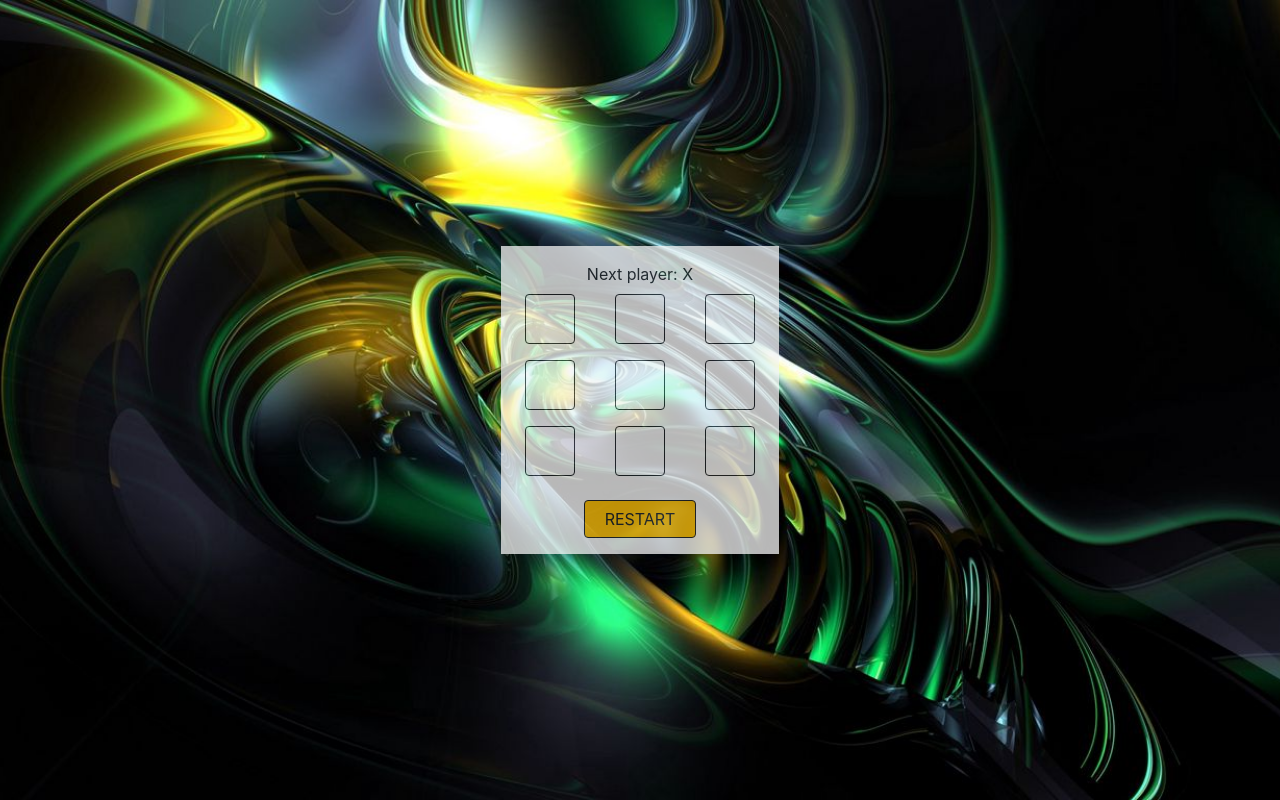
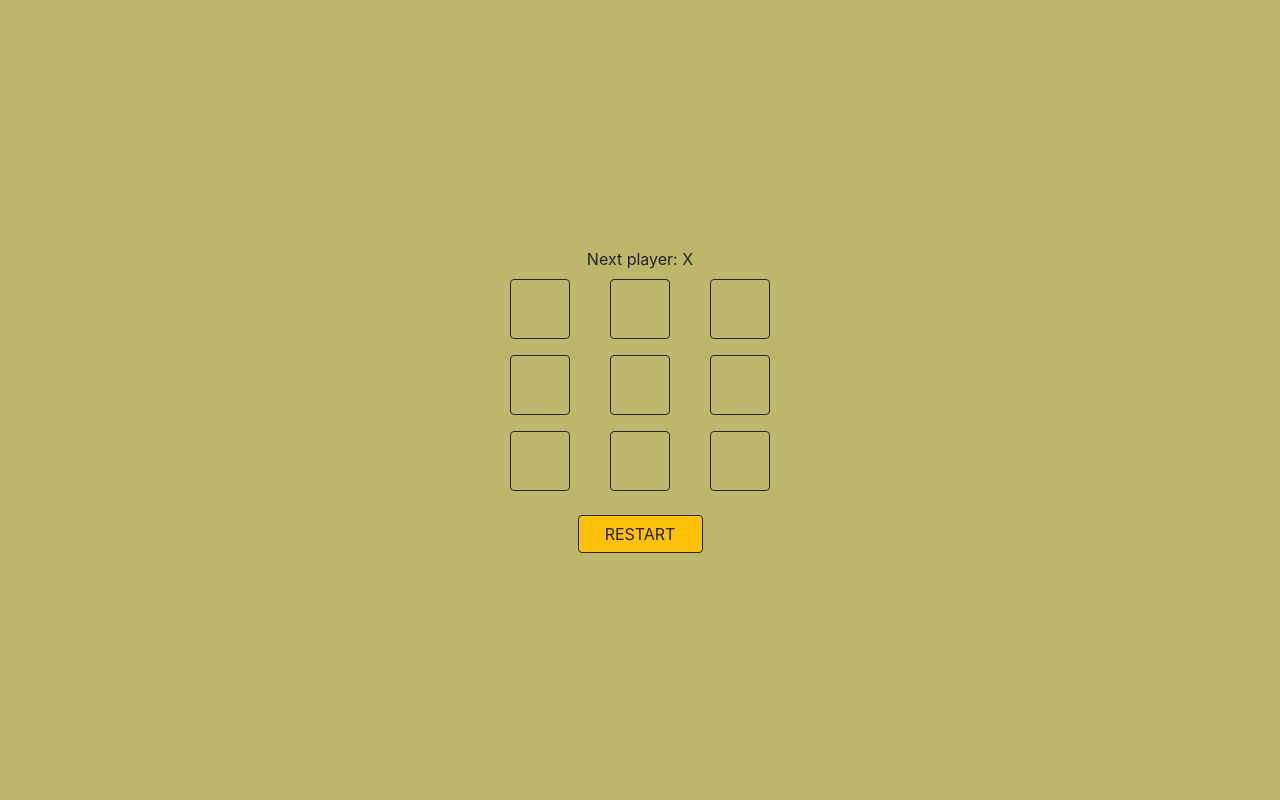
Before and after one commit to Zoolfan/week12FSWD, a React (Create React App) app: page / in a window 1280 px wide. Built offline with nearby package versions, Linux system fonts and the light colour scheme.

Commit message:
adding highlight winner square

```diff
--- a/src/App.js
+++ b/src/App.js
@@ -22,14 +22,38 @@ function Board() {
 	function renderSquare(i) {
 		const squareValue = squares[i];
 		const isX = squareValue === "X";
-		const isWinnerSquare = winner && winner.includes(squares[i]);
+
+		function functionWinnerSquare(squares) {
+			const lines = [
+				[0, 1, 2],
+				[3, 4, 5],
+				[6, 7, 8],
+				[0, 3, 6],
+				[1, 4, 7],
+				[2, 5, 8],
+				[0, 4, 8],
+				[2, 4, 6],
+			];
+			for (let i = 0; i < lines.length; i++) {
+				const [a, b, c] = lines[i];
+				if (
+					squares[a] &&
+					squares[a] === squares[b] &&
+					squares[a] === squares[c]
+				) {
+					return [a, b, c];
+				}
+			}
+		}
+		const winnerSquare = functionWinnerSquare(squares);
+		const highlight = winner && winnerSquare.includes(i);
 
 		return (
 			<button
 				type="button"
-				className={`square-large btn border border-dark p-3 m-2 ${
+				className={`square-large btn border  p-3 m-2 ${
 					isX ? "x-color" : "o-color"
-				} ${isWinnerSquare ? "winner-square" : ""}`}
+				} ${highlight ? "winner-square border-info" : "border-dark"} `}
 				onClick={() => selectSquare(i)}
 			>
 				{squares[i]}
@@ -38,7 +62,7 @@ function Board() {
 	}
 
 	return (
-		<div className="container mainn opacity-75 p-3">
+		<div className="container p-3">
 			<div className="row justify-content-center">{status}</div>
 			<div className="row">
 				<div className="col">{renderSquare(0)}</div>
--- a/src/index.css
+++ b/src/index.css
@@ -5,10 +5,10 @@ body {
     sans-serif;
   -webkit-font-smoothing: antialiased;
   -moz-osx-font-smoothing: grayscale;
-  /* background-color:darkgray; */
-  background-image: url("../BG.jpg");
+  background-color:darkkhaki;
+  /* background-image: url("../BG.jpg");
   background-size: cover;
-  background-position: center;
+  background-position: center; */
   /* filter: blur(2px); */
 }
 
@@ -17,8 +17,8 @@ body {
 }
 
 .square-large {
-  width: 50px;
-  height: 50px;
+  width: 60px;
+  height: 60px;
 }
 
 .winner-square {
```
